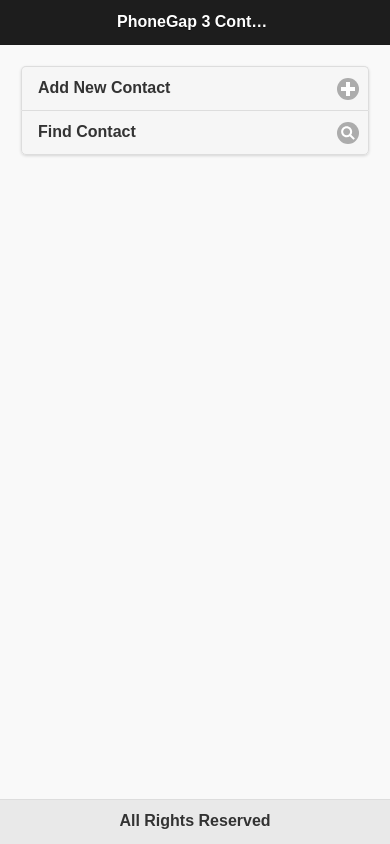
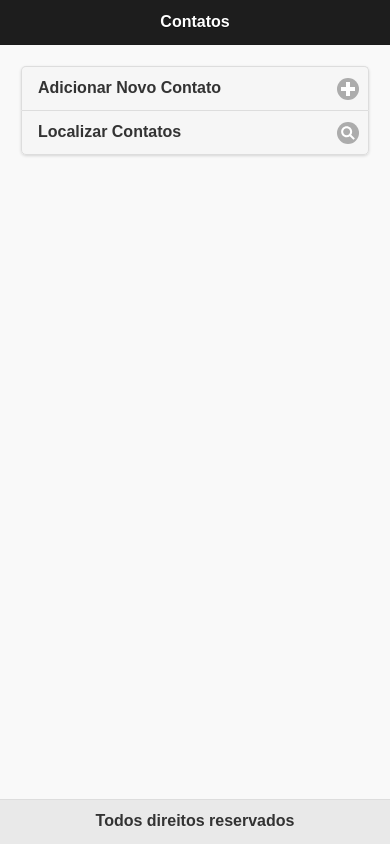
Before and after one commit to StarTron/ContatosAPI, a plain HTML site: page www/index.html in a window 390 px wide. Drawn offline with Linux system fonts and the light colour scheme; some packages are replaced by stand-ins of ours.

Commit message:
Contatos Ajustes API

```diff
--- a/config.xml
+++ b/config.xml
@@ -1,6 +1,6 @@
 <?xml version='1.0' encoding='utf-8'?>
 <widget id="com.startron.ContatosAPI" version="1.0.0" xmlns="http://www.w3.org/ns/widgets" xmlns:gap="http://phonegap.com/ns/1.0">
-    <name>Contatos API</name>
+    <name>Controle de Contatos</name>
     <description>
         Aplicativo gestor de Contatos.
     </description>
--- a/www/index.html
+++ b/www/index.html
@@ -7,23 +7,23 @@
     <meta name="viewport" content="user-scalable=no, initial-scale=1, maximum-scale=1, minimum-scale=1, width=device-width" />
     <link rel="stylesheet" type="text/css" href="css/jquery.mobile-1.4.2.min.css" />
     <link rel="stylesheet" type="text/css" href="css/index.css" />
-    <title>PhoneGap 3 Contacts API demo</title>
+    <title>Contatos</title>
 </head>
 <body>
     <div data-role="page">
         <div data-role="header" data-position="fixed" data-theme="b" data-add-back-btn="true">
-            <h1>PhoneGap 3 Contacts API</h1>
+            <h1>Contatos</h1>
         </div>
         <div class="wrapper">
             <ul data-role="listview" data-inset="true">
-                <li data-icon="plus"><a href="add.html">Add New Contact</a>
+                <li data-icon="plus"><a href="add.html">Adicionar Novo Contato</a>
                 </li>
-                <li data-icon="search"><a href="find.html">Find Contact</a>
+                <li data-icon="search"><a href="find.html">Localizar Contatos</a>
                 </li>
             </ul>
         </div>
         <div data-role="footer" data-position="fixed">
-            <h1>All Rights Reserved</h1>
+            <h1>Todos direitos reservados</h1>
         </div>
     </div>
     <script type="text/javascript" src="cordova.js"></script>
```
Also changed, not shown: www/add.html (+7 -7 lines), www/find.html (+4 -4 lines).
